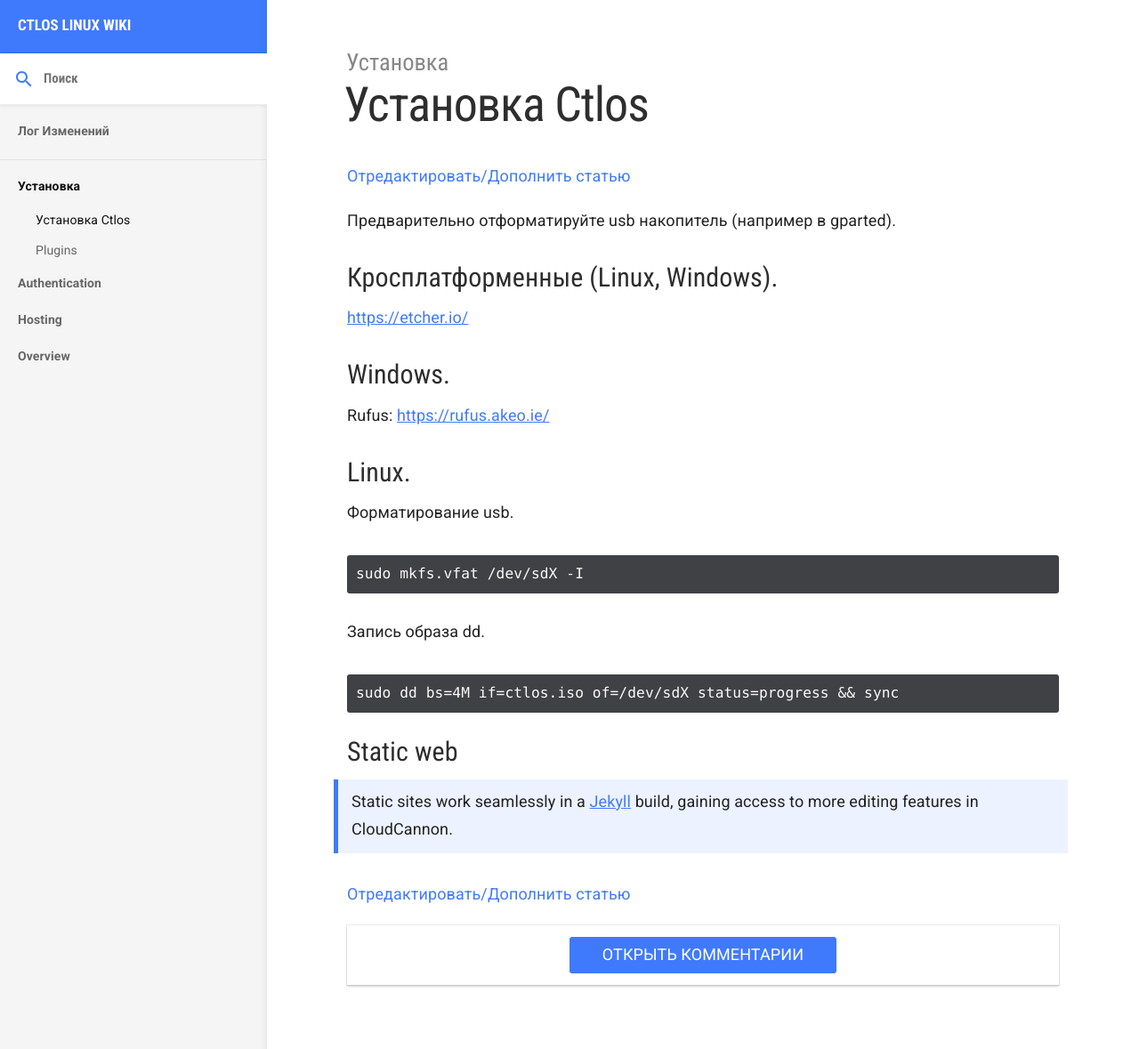
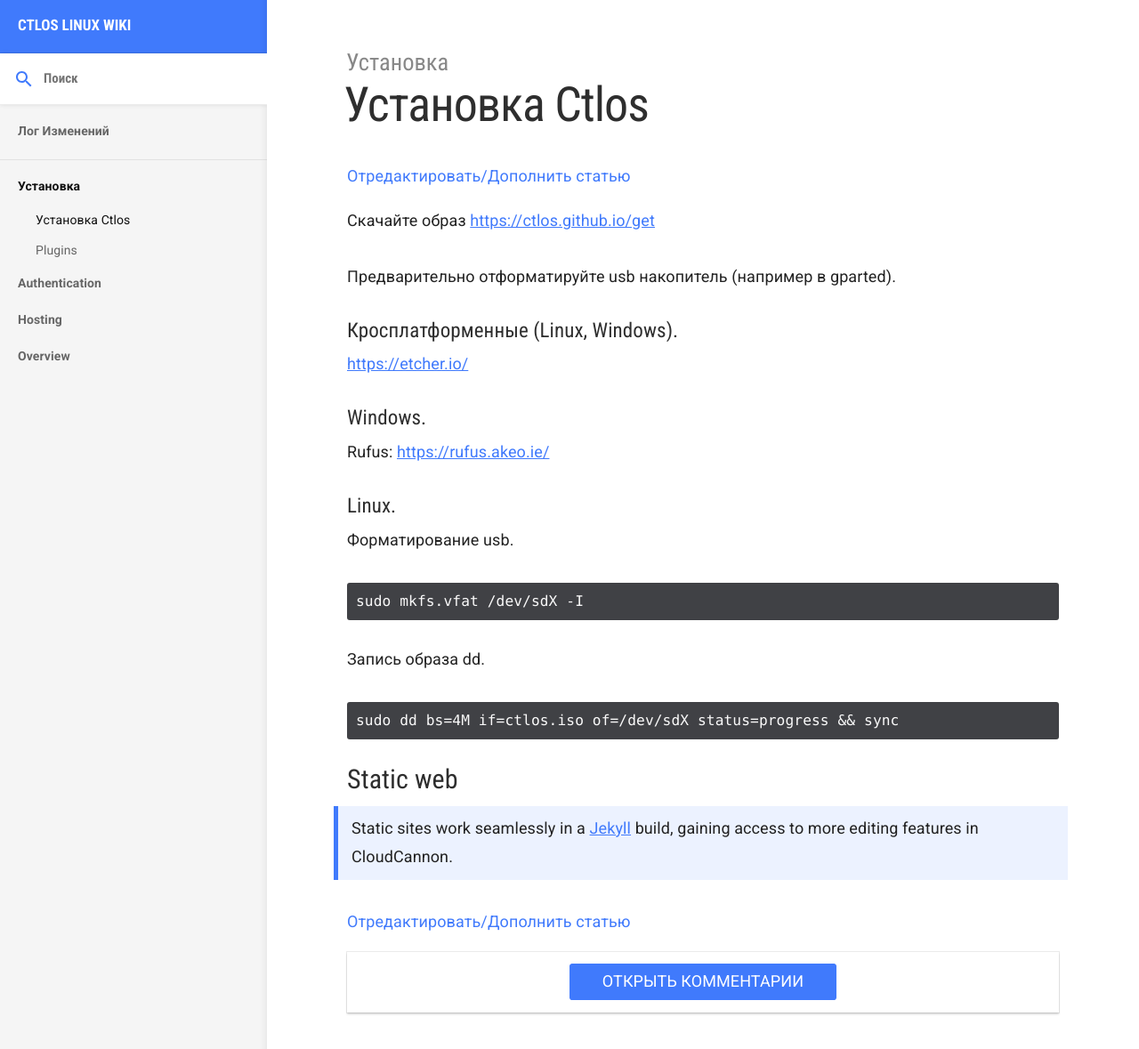
Before and after one commit to Naymi/wiki, a Jekyll site: the page built from _docs/1ustanovka/install-ctlos.md, in a window 1280 px wide and 1205 px high. Shown: the top 1179 px of the window at 89% size. Built offline with Jekyll 4.4.1, drawn with Linux system fonts in a browser that asks for light colours; nearby versions of some CDN libraries.

Commit message:
Update from Forestry.io - Updated install-ctlos.md

```diff
--- a/_docs/1ustanovka/install-ctlos.md
+++ b/_docs/1ustanovka/install-ctlos.md
@@ -8,18 +8,19 @@ comments: true
 edit: true
 
 ---
+Скачайте образ [https://ctlos.github.io/get](https://ctlos.github.io/get "https://ctlos.github.io/get")
 
 Предварительно отформатируйте usb накопитель (например в gparted).
 
-### Кросплатформенные (Linux, Windows).
+#### Кросплатформенные (Linux, Windows).
 
 [https://etcher.io/](https://etcher.io/ "https://etcher.io/")
 
-### Windows.
+#### Windows.
 
 Rufus: [https://rufus.akeo.ie/](https://rufus.akeo.ie/ "https://rufus.akeo.ie/")
 
-### Linux.
+#### Linux.
 
 Форматирование usb.
 
```
